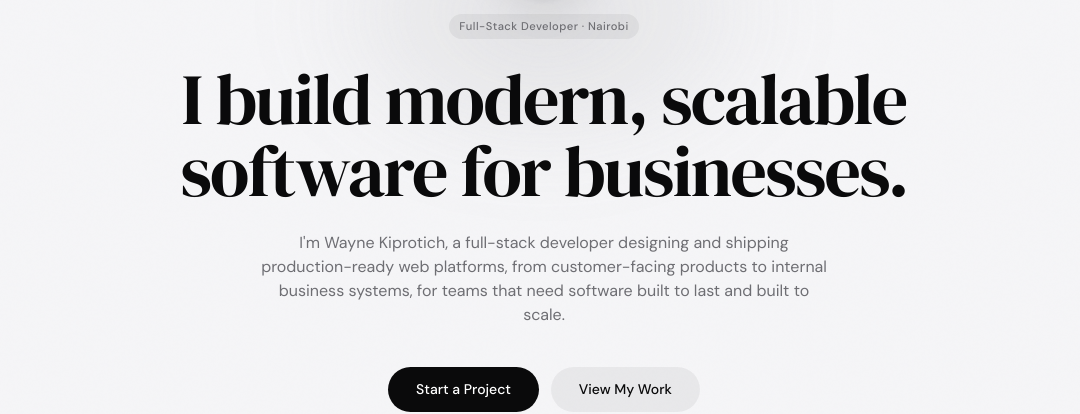
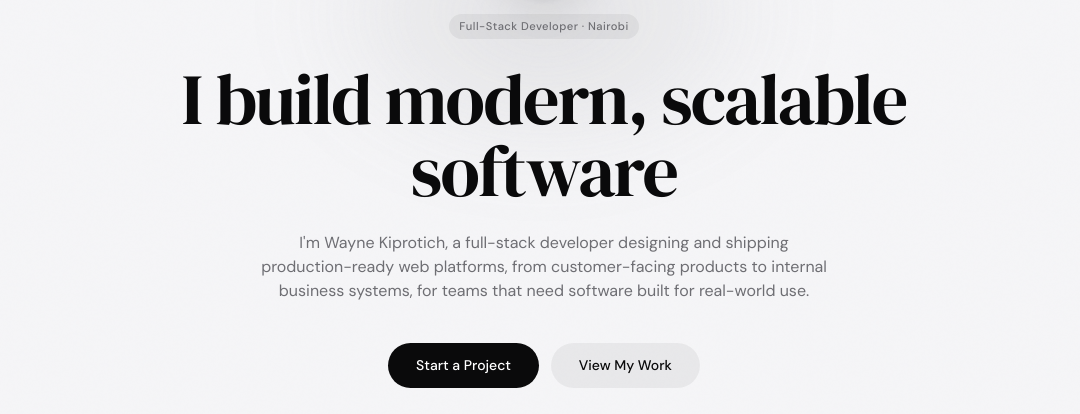
Before and after one commit to waynekiprotich/Wayne-s-Portfolio, a React (Vite) app: page / in a window 1280 px wide. Shown: the part 282-696 px from the top of the page, without its empty margins (96-1176 px from the left). Built offline with nearby package versions, Linux system fonts and the light colour scheme; no server answers.

Commit message:
Update Home page text

```diff
--- a/src/pages/Home.jsx
+++ b/src/pages/Home.jsx
@@ -216,13 +216,13 @@ export default function Home() {
         <h1 className="fade-up delay-2 font-serif text-5xl sm:text-6xl md:text-7xl leading-[1.05] tracking-tight mb-6 text-ink dark:text-white">
           I build modern, scalable
           <br />
-          software for businesses.
+          software
         </h1>
 
         <p className="fade-up delay-3 text-pebble text-[15px] sm:text-base max-w-xl mx-auto leading-relaxed mb-10">
           I'm Wayne Kiprotich, a full-stack developer designing and shipping production-ready web
           platforms, from customer-facing products to internal business systems, for teams that
-          need software built to last and built to scale.
+          need software built for real-world use.
         </p>
 
         <div className="fade-up delay-4 flex flex-wrap justify-center gap-3">
```
